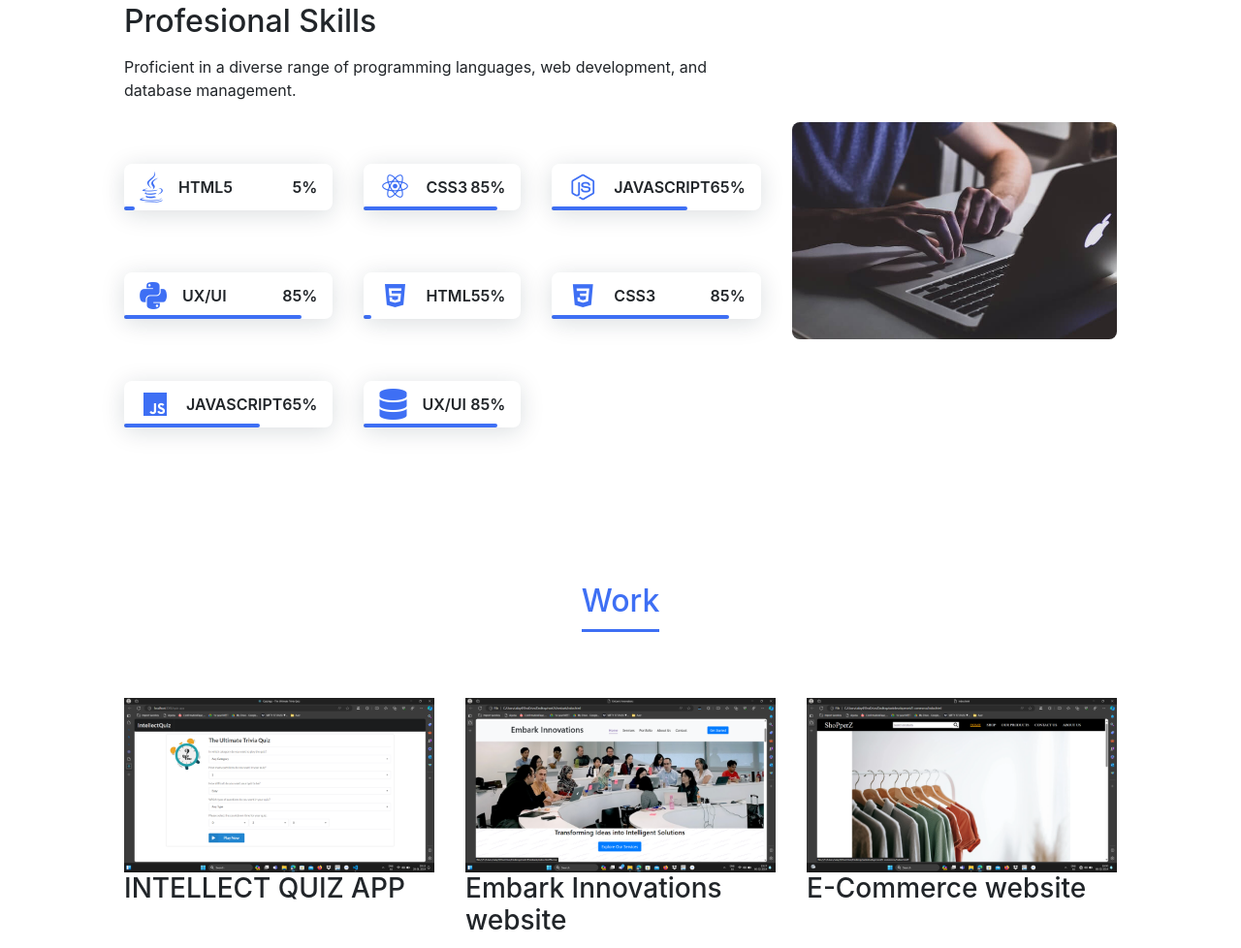
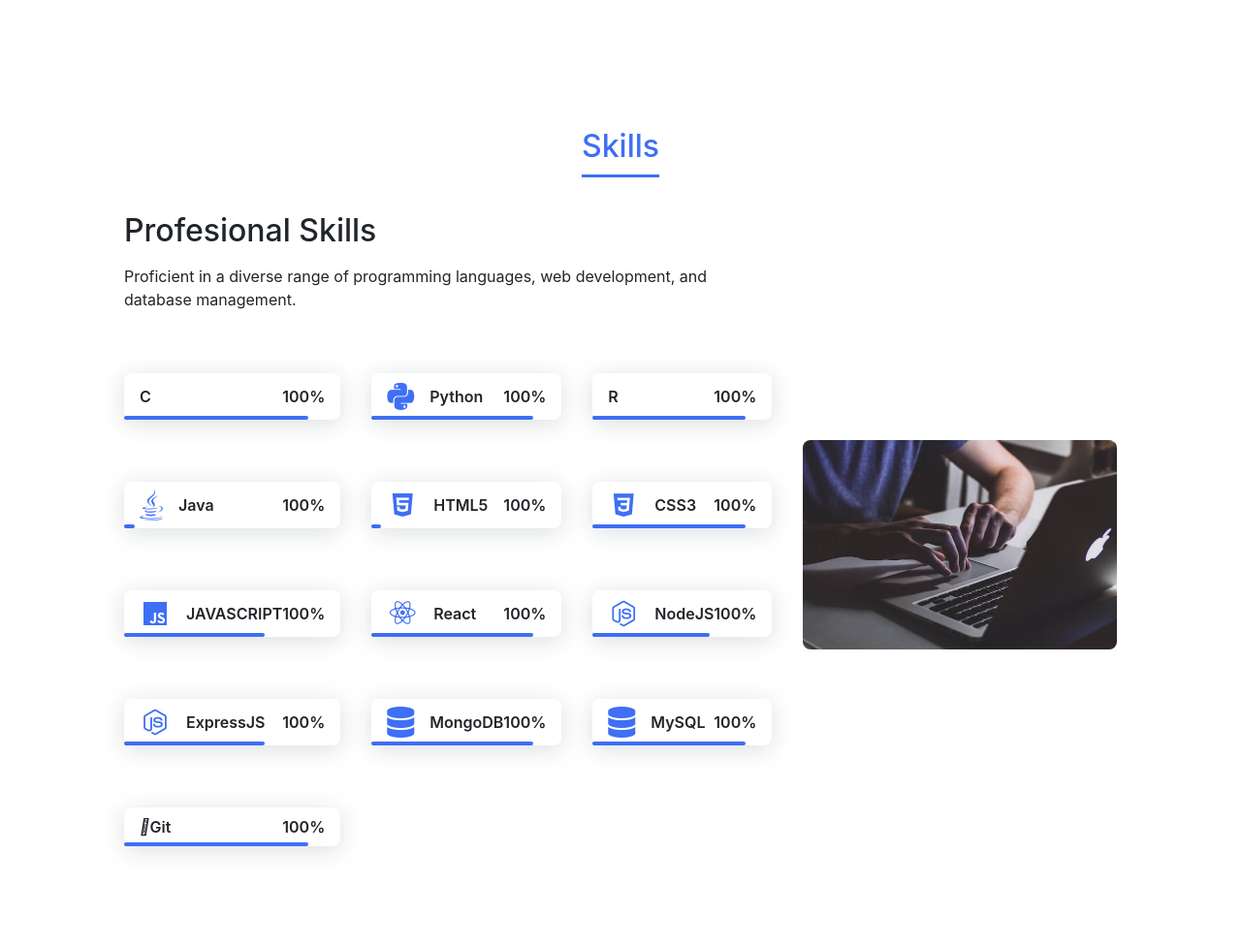
Before and after one commit to UdayShankar3953/Portifolio, a plain HTML site: page index.html in a window 1280 px wide. Shown: the part 1454-2432 px from the top of the page at 97% size. Drawn offline with nearby package versions, Linux system fonts and the light colour scheme; files whose address does not match are found by name.

Commit message:
Update index.html

```diff
--- a/index.html
+++ b/index.html
@@ -42,7 +42,7 @@
             <!--===== HOME =====-->
             <section class="home bd-grid" id="home">
                 <div class="home__data">
-                    <h1 class="home__title">Hi,<br>I'am <span class="home__title-color">UDAY SHANKAR</span><br> Web Designer</h1>
+                    <h1 class="home__title">Hi,<br>I'am <span class="home__title-color">UDAY SHANKAR</span><br> Full-stack web developer</h1>
 
                     <a href="#" class="button">Contact</a>
                 </div>
@@ -77,7 +77,13 @@
 
                     <div>
                         <h2 class="about__subtitle">I'am UDYAVARA UDAY SHANKAR</h2>
-                        <p class="about__text">I am a driven student pursuing a degree in Artificial Intelligence and Machine Learning at Anantha Lakshmi Institute of Technology and Science. Through my Salesforce Virtual Internship, I enhanced data-driven decision-making by crafting customized reports and dashboards. I also gained valuable software engineering experience at JP Morgan, visualizing real-time stock data. With a strong academic background, including an expected CGPA of 8.6, and hands-on projects like "IntellectQuiz," I bring a versatile skill set. As the Head of the Coding Club and Vice President of the Cultural Club, I demonstrated leadership and organizational skills. Proficient in languages like C, C++, Java, Python, and R, I am eager to contribute my expertise and passion for innovation to a dynamic team in the AI and ML field. Connect with me on LinkedIn to explore potential collaborations.
+                        <p class="about__text">I am Udyavara Uday Shankar, a passionate and driven student currently pursuing a BTech in Artificial Intelligence and Machine Learning at Anantha Lakshmi Institute of Technology and Sciences, with an expected aggregate of 85%. With a solid foundation in programming and hands-on experience in full-stack web development, I have consistently demonstrated the ability to deliver high-quality results.
+
+Through my internships and leadership roles, such as heading the Coding Club, I have honed my skills in various technologies, including C, Java, Python, and the MERN stack. I am proficient in developing web applications, optimizing databases, and creating seamless user experiences. My experience also extends to working with Salesforce, where I have successfully automated workflows and developed customized reports and dashboards, leading to significant improvements in data-driven decision-making.
+
+In addition to my technical skills, I am highly organized and detail-oriented, with a strong commitment to improving the efficiency and quality of processes. I have consistently delivered work with a high degree of accuracy, as evidenced by my contributions to various learning management systems and other tech-driven projects.
+
+With a deep interest in continuous learning and growth, I am eager to contribute to innovative projects and further develop my expertise in the tech industry.
 
 
 
@@ -98,52 +104,55 @@
                     <div class="work__container bd-grid">
                         <div class="skills__data">
                             <div class="skills__names">
+                                <i class="fa-solid fa-c"></i>
+                                <span class="skills__name">C</span>
+                            </div>
+                            <div class="skills__bar skills__ux">
+
+                            </div>
+                            <div>
+                                <span class="skills__percentage">100%</span>
+                            </div>
+                        </div>
+
+                        <div class="skills__data">
+                            <div class="skills__names">
+                                <i class='fab fa-python skills__icon'></i>
+                                <span class="skills__name">Python</span>
+                            </div>
+                            <div class="skills__bar skills__ux">
+
+                            </div>
+                            <div>
+                                <span class="skills__percentage">100%</span>
+                            </div>
+                        </div>
+                        <div class="skills__data">
+                            <div class="skills__names">
+                                <i class="fa-solid fa-r"></i>
+                                <span class="skills__name">R</span>
+                            </div>
+                            <div class="skills__bar skills__ux">
+
+                            </div>
+                            <div>
+                                <span class="skills__percentage">100%</span>
+                            </div>
+                        </div>
+                        <div class="skills__data">
+                            <div class="skills__names">
                                 <i class='fab fa-java skills__icon'></i>
-                                <span class="skills__name">HTML5</span>
+                                <span class="skills__name">Java</span>
                             </div>
                             <div class="skills__bar skills__html">
 
                             </div>
                             <div>
-                                <span class="skills__percentage">5%</span>
+                                <span class="skills__percentage">100%</span>
                             </div>
                         </div>
-                        <div class="skills__data">
-                            <div class="skills__names">
-                                <i class='bx bxl-react skills__icon'></i>
-                                <span class="skills__name">CSS3</span>
-                            </div>
-                            <div class="skills__bar skills__css">
 
-                            </div>
-                            <div>
-                                <span class="skills__percentage">85%</span>
-                            </div>
-                        </div>
-                        <div class="skills__data">
-                            <div class="skills__names">
-                                <i class='bx bxl-nodejs skills__icon' ></i>
-                                <span class="skills__name">JAVASCRIPT</span>
-                            </div>
-                            <div class="skills__bar skills__js">
 
-                            </div>
-                            <div>
-                                <span class="skills__percentage">65%</span>
-                            </div>
-                        </div>
-                        <div class="skills__data">
-                            <div class="skills__names">
-                                <i class='fab fa-python skills__icon'></i>
-                                <span class="skills__name">UX/UI</span>
-                            </div>
-                            <div class="skills__bar skills__ux">
-
-                            </div>
-                            <div>
-                                <span class="skills__percentage">85%</span>
-                            </div>
-                        </div>
 
                         <div class="skills__data">
                             <div class="skills__names">
@@ -154,7 +163,7 @@
 
                             </div>
                             <div>
-                                <span class="skills__percentage">5%</span>
+                                <span class="skills__percentage">100%</span>
                             </div>
                         </div>
                         <div class="skills__data">
@@ -166,7 +175,7 @@
 
                             </div>
                             <div>
-                                <span class="skills__percentage">85%</span>
+                                <span class="skills__percentage">100%</span>
                             </div>
                         </div>
                         <div class="skills__data">
@@ -178,19 +187,79 @@
 
                             </div>
                             <div>
-                                <span class="skills__percentage">65%</span>
+                                <span class="skills__percentage">100%</span>
+                            </div>
+                        </div>
+                        <div class="skills__data">
+                            <div class="skills__names">
+                                <i class='bx bxl-react skills__icon'></i>
+                                <span class="skills__name">React</span>
+                            </div>
+                            <div class="skills__bar skills__css">
+
+                            </div>
+                            <div>
+                                <span class="skills__percentage">100%</span>
+                            </div>
+                        </div>
+                        <div class="skills__data">
+                            <div class="skills__names">
+                                <i class='bx bxl-nodejs skills__icon' ></i>
+                                <span class="skills__name">NodeJS</span>
+                            </div>
+                            <div class="skills__bar skills__js">
+
+                            </div>
+                            <div>
+                                <span class="skills__percentage">100%</span>
+                            </div>
+                        </div>
+                        <div class="skills__data">
+                            <div class="skills__names">
+                                <i class='bx bxl-nodejs skills__icon' ></i>
+                                <span class="skills__name">ExpressJS</span>
+                            </div>
+                            <div class="skills__bar skills__js">
+
+                            </div>
+                            <div>
+                                <span class="skills__percentage">100%</span>
                             </div>
                         </div>
                         <div class="skills__data">
                             <div class="skills__names">
                                 <i class='fas fa-database skills__icon'></i>
-                                <span class="skills__name">UX/UI</span>
+                                <span class="skills__name">MongoDB</span>
                             </div>
                             <div class="skills__bar skills__ux">
 
                             </div>
                             <div>
-                                <span class="skills__percentage">85%</span>
+                                <span class="skills__percentage">100%</span>
+                            </div>
+                        </div>
+                        <div class="skills__data">
+                            <div class="skills__names">
+                                <i class='fas fa-database skills__icon'></i>
+                                <span class="skills__name">MySQL</span>
+                            </div>
+                            <div class="skills__bar skills__ux">
+
+                            </div>
+                            <div>
+                                <span class="skills__percentage">100%</span>
+                            </div>
+                        </div>
+                        <div class="skills__data">
+                            <div class="skills__names">
+                                <i class="fa-brands fa-git"></i>
+                                <span class="skills__name">Git</span>
+                            </div>
+                            <div class="skills__bar skills__ux">
+
+                            </div>
+                            <div>
+                                <span class="skills__percentage">100%</span>
                             </div>
                         </div>
 
@@ -208,6 +277,11 @@
                 <h2 class="section-title">Work</h2>
 
                 <div class="work__container bd-grid">
+                    <div><a href="" class="work__img">
+                        <img src="img/work7.png" alt="">
+                    </a>
+                    <h3>CRM</h3>
+                </div>
                 <div><a href="" class="work__img">
                         <img src="img/work1.png" alt="">
                     </a>
@@ -236,12 +310,6 @@
                         <img src="img/work5.png" alt="">
                     </a>
                     <h3>Login Page</h3>
-                </div>
-                <div>
-                    <a href="" class="work__img">
-                        <img src="img/work6.png" alt="">
-                    </a>
-                    <h3>Caluculator</h3>
                 </div>
                 </div>
                 <div style="text-align: center; margin-top: 100px;">
```
